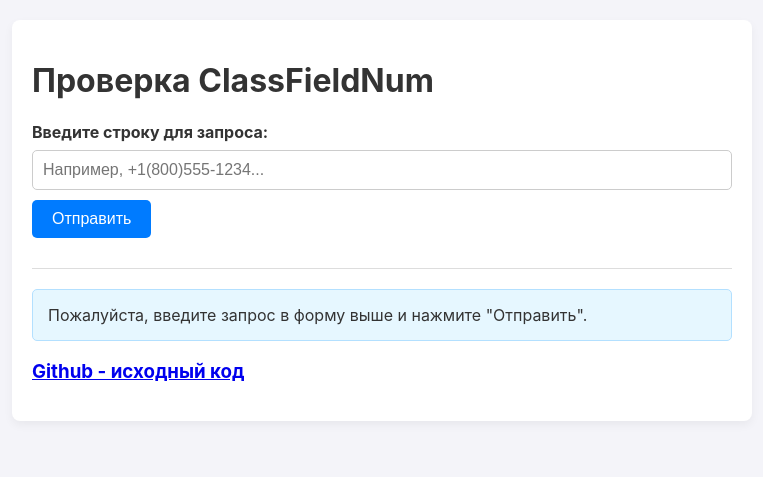
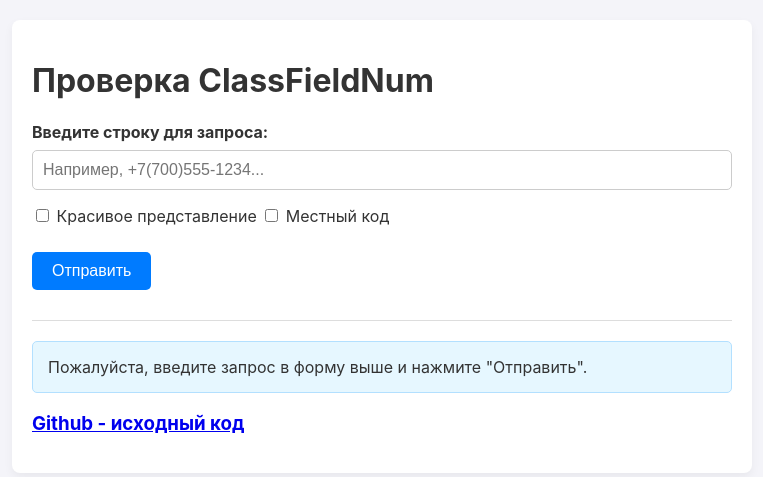
Before and after one commit to badcast/ClassfieldPhoneNumber, a PHP site: page / in a window 1280 px wide. Shown: the top 477 px of the page, without its empty margins (258-1021 px from the left). Run offline with PHP 8.4, Linux system fonts and the light colour scheme.

Commit message:
add: local code. fix: php code. fix some bugs.

```diff
--- a/CMakeLists.txt
+++ b/CMakeLists.txt
@@ -1,15 +1,15 @@
 cmake_minimum_required(VERSION 3.16)
 
-project(FixNumber LANGUAGES CXX)
+project(ClassfieldPhoneNumber LANGUAGES CXX)
 
 set(CMAKE_CXX_STANDARD 17)
 set(CMAKE_CXX_STANDARD_REQUIRED ON)
 
-add_executable(FixNumber main.cpp NumberPreviewOld.h NumberPreview.h classfieldraw.h)
+add_executable(classfieldnum main.cpp NumberPreviewOld.h NumberPreview.h classfieldraw.h)
 
 
 include(GNUInstallDirs)
-install(TARGETS FixNumber
+install(TARGETS classfieldnum
     LIBRARY DESTINATION ${CMAKE_INSTALL_LIBDIR}
     RUNTIME DESTINATION ${CMAKE_INSTALL_BINDIR}
 )
--- a/index.php
+++ b/index.php
@@ -3,6 +3,8 @@
 header('Content-Type: text/html; charset=utf-8');
 
 $input_query = '';
+$input_local = 0;
+$input_beautify = 0;
 $data = null;
 $error_message = null;
 $raw_output = null;
@@ -10,18 +12,19 @@ $raw_output = null;
 if (isset($_GET['query'])) {
 
     $input_query = trim($_GET['query']);
-
+    $input_local = trim($_GET['local']) == 'on' ? 1 : $input_local;
+    $input_beautify = trim($_GET['beautify']) == 'on'? 1 : $input_beautify;
     if (!empty($input_query)) {
 
         $safe_query = escapeshellarg($input_query);
-
         $command = "./classfieldnum " . $safe_query;
-
+        if($input_local === 1)
+            $command .= " 'local'";
+        if($input_beautify === 1)
+            $command .= " 'beautify'";
         $raw_output = shell_exec($command . " 2>&1");
-
         if ($raw_output !== null) {
             $data = json_decode($raw_output, true);
-
             if (json_last_error() !== JSON_ERROR_NONE) {
                 $error_message = "Ошибка: Программа вернула невалидный JSON. (см. сырой вывод ниже)";
                 $data = null;
@@ -147,7 +150,9 @@ if (isset($_GET['query'])) {
 
         <form action="" method="get">
             <label for="query_input">Введите строку для запроса:</label>
-            <input type="text" id="query_input" name="query" value="<?php echo htmlspecialchars($input_query); ?>" placeholder="Например, +1(800)555-1234...">
+            <input type="text" id="query_input" name="query" value="<?php echo htmlspecialchars($input_query); ?>" placeholder="Например, +7(700)555-1234...">
+            <p><input type="checkbox" id="query_beautify" name="beautify" <?php echo ($input_beautify == 1) ? 'checked="checked"' : ''; ?>> Красивое представление
+            <input type="checkbox" id="query_local" name="local" <?php echo ($input_local == 1) ? 'checked="checked"' : ''; ?>> Местный код</p>
             <input type="submit" value="Отправить">
         </form>
 
@@ -166,7 +171,13 @@ if (isset($_GET['query'])) {
                     <th>Значение</th>
                 </tr>
                 <?php
-                $assoc = array("status"=>"Статус","format"=>"Формат вывода","country"=>"Страна","dialcode"=>"Код набора", "generic"=>"Общее представление", "code"=>"Код");
+                $assoc = array("status"=>"Статус",
+                               "format"=>"Формат вывода",
+                               "country"=>"Страна",
+                               "dialcode"=>"Код набора",
+                               "generic"=>"Общее представление",
+                               "code"=>"Код",
+                               "localcode"=>"Местный код");
                 foreach ($data as $key => $value):
                 ?>
                     <tr>
@@ -177,7 +188,7 @@ if (isset($_GET['query'])) {
                                 echo $value ? 'Да' : 'Нет';
                             } else {
                                 if($key=='status')
-                                   echo htmlspecialchars($value) . ($value == 1?" (Успех)": " (Ошибка)");
+                                   echo htmlspecialchars($value) . ($value ? " (Успех)" : " (Ошибка)");
                                 else
                                     echo htmlspecialchars($value);
                             }
@@ -207,5 +218,6 @@ if (isset($_GET['query'])) {
             <pre><?php echo htmlspecialchars($raw_output); ?></pre>
         <?php endif; ?>
             <h3><?php echo "<a target=\"_blank\" href=\"https://github.com/badcast/ClassifieldPhoneNumber\">Github - исходный код</a>";?></h3>
-    </div> </body>
+    </div>
+</body>
 </html>
```
Also changed, not shown: 3 other files.
